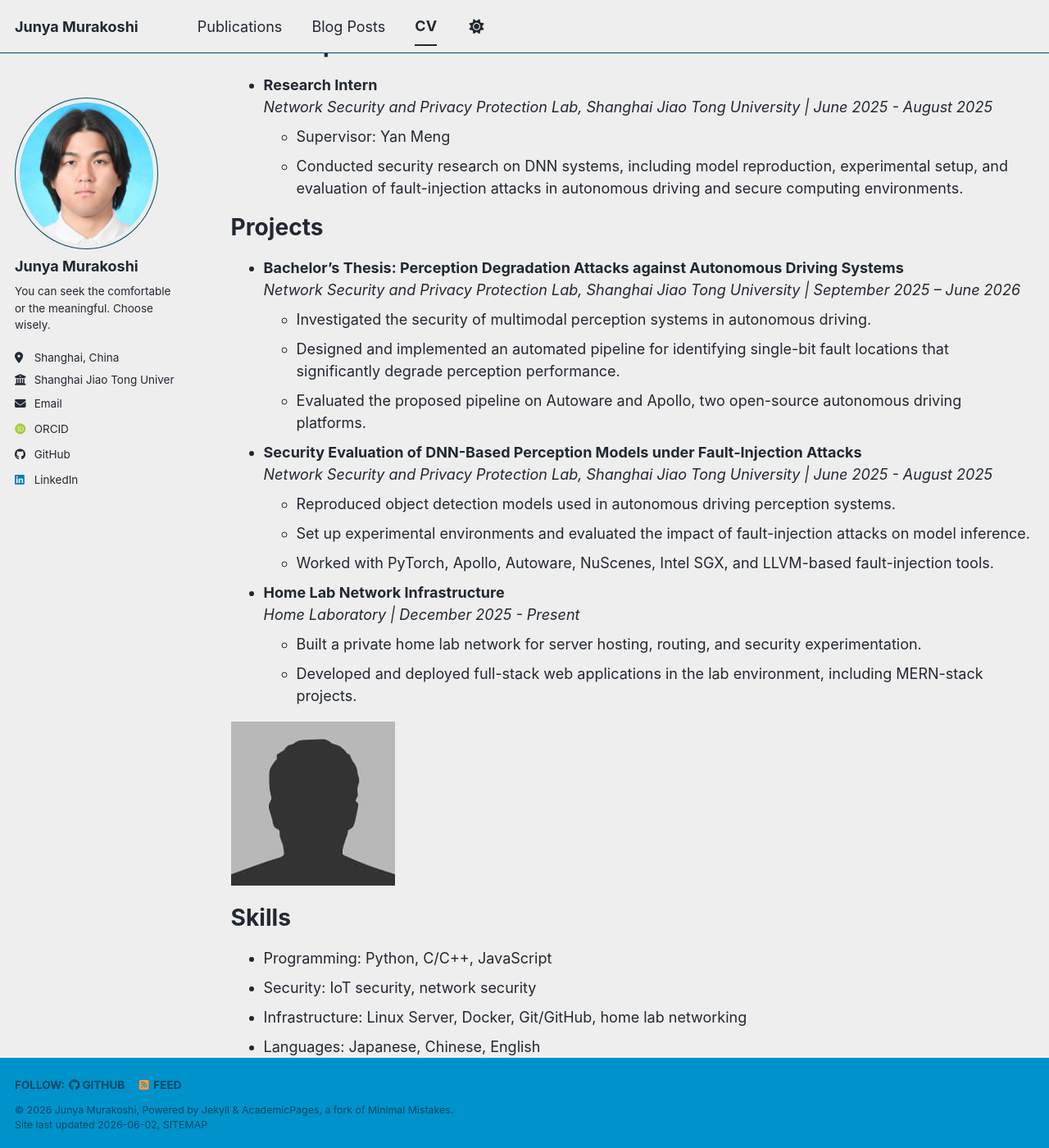
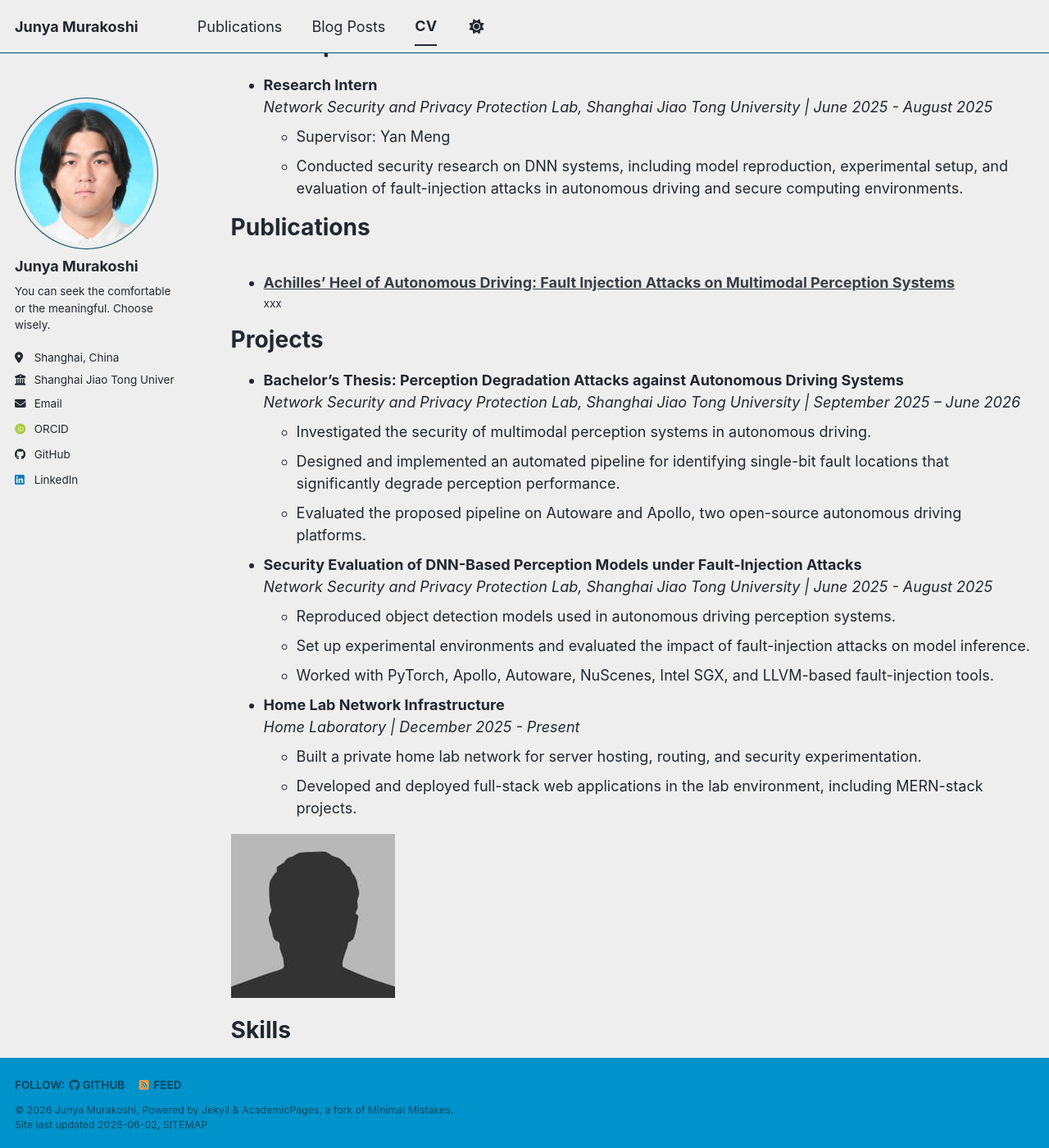
Before and after one commit to jnymrks/jnymrks.github.io, a Jekyll site: the page built from _pages/cv.md, in a window 1280 px wide and 1400 px high, scrolled down 274 px. Shown: the whole window at 82% size. Built offline with Jekyll 4.4.1, drawn with Linux system fonts in a browser that asks for light colours; some web fonts are replaced; a script bundle is joined from its source files by our own code; library files that are not in the unit come from our copies.

Commit message:
Update cv.md

```diff
--- a/_pages/cv.md
+++ b/_pages/cv.md
@@ -21,6 +21,12 @@ Work experience
   *Network Security and Privacy Protection Lab, Shanghai Jiao Tong University | June 2025 - August 2025*
   * Supervisor: Yan Meng
   * Conducted security research on DNN systems, including model reproduction, experimental setup, and evaluation of fault-injection attacks in autonomous driving and secure computing environments.
+
+Publications
+======
+  <ul>{% for post in site.publications reversed %}
+    {% include archive-single-cv.html %}
+  {% endfor %}</ul>
 
 Projects
 ========
@@ -52,12 +58,6 @@ Skills
 * Infrastructure: Linux Server, Docker, Git/GitHub, home lab networking
 * Languages: Japanese, Chinese, English
 
-Publications
-======
-  <ul>{% for post in site.publications reversed %}
-    {% include archive-single-cv.html %}
-  {% endfor %}</ul>
-
 
 Service and Leadership
 ======
```
